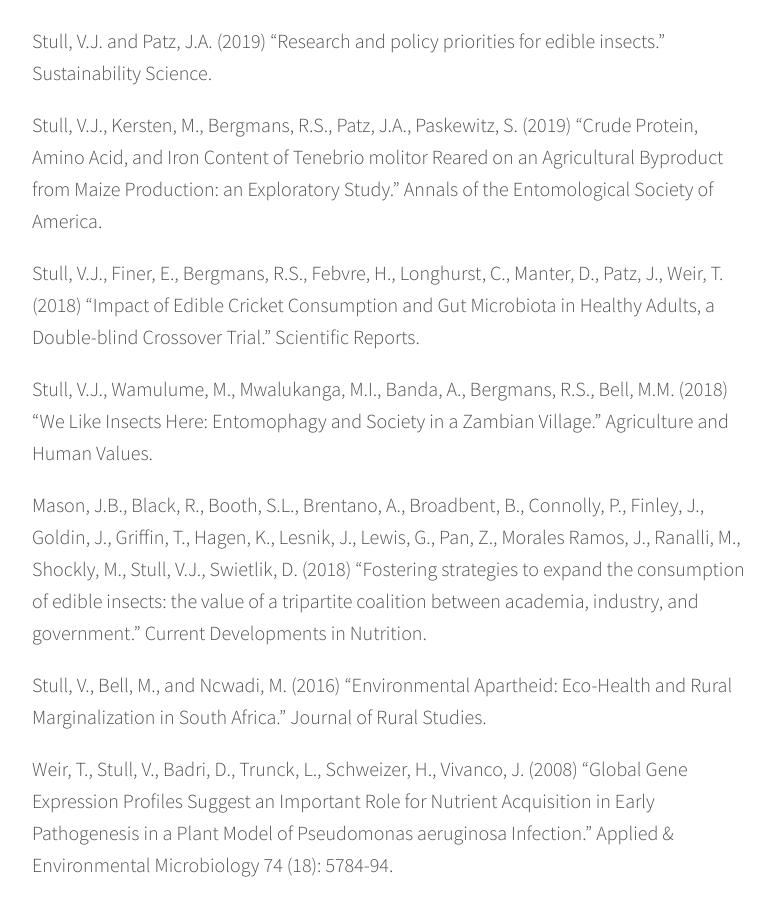
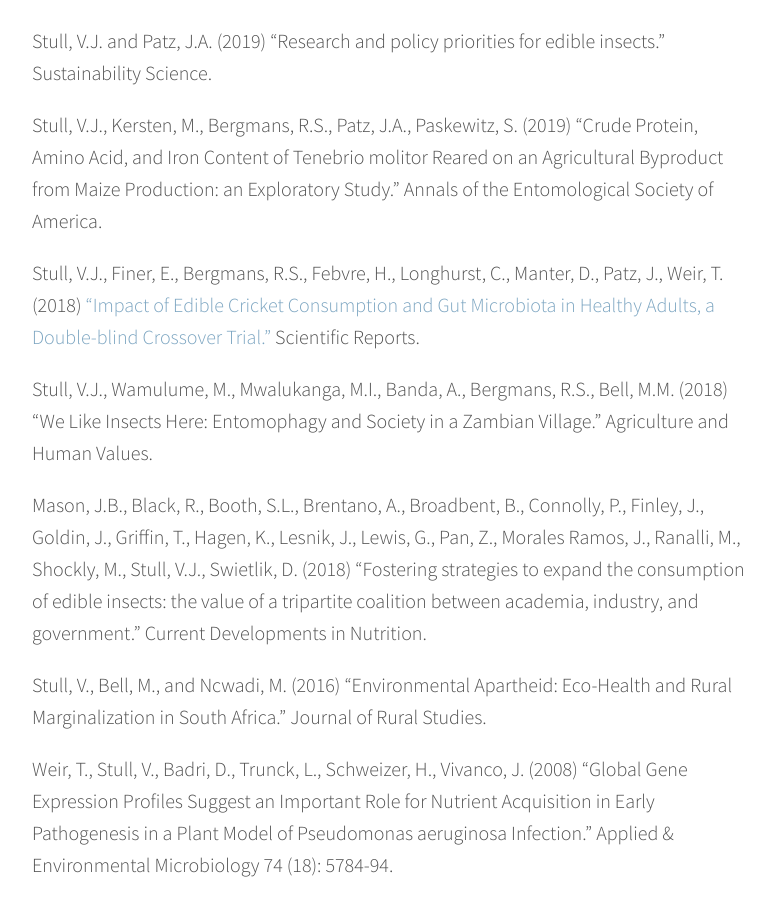
Before and after one commit to valeriestull/valeriestull.github.io, a Jekyll site: the page built from publications.md, in a window 1280 px wide and 900 px high, scrolled down 1315 px. Shown: the whole window, without its empty margins (248-1022 px from the left). Built offline with Jekyll 4.4.1, drawn with Linux system fonts in a browser that asks for light colours; nearby versions of some CDN libraries; some web fonts are replaced; part of the change alters nothing that is shown.

```diff
--- a/publications.md
+++ b/publications.md
@@ -10,7 +10,7 @@ page](https://scholar.google.com/citations?user=Kwg1_M0AAAAJ&hl=en), or check ou
 
 PEER-REVIEWED PUBLICATIONS
 
-1.	Ventura, M., Stull, V.J., Paskewitz, S. (in press) “Maintaining laboratory populations of Gryllus bimaculatus, a versatile orthopteran model for insect agriculture and invertebrate physiology.” JOVE.
+Ventura, M., Stull, V.J., Paskewitz, S. (in press) “Maintaining laboratory populations of Gryllus bimaculatus, a versatile orthopteran model for insect agriculture and invertebrate physiology.” JOVE.
 
 Limaye, V.S., Grabow, M.L., Stull, V.J. (2022). “Improving literacy in climate and health.” The Journal of Climate Change and Health.
 
@@ -30,7 +30,7 @@ Stull, V.J. and Patz, J.A. (2019) “Research and policy priorities for edible i
 
 Stull, V.J., Kersten, M., Bergmans, R.S., Patz, J.A., Paskewitz, S. (2019) “Crude Protein, Amino Acid, and Iron Content of Tenebrio molitor Reared on an Agricultural Byproduct from Maize Production: an Exploratory Study.” Annals of the Entomological Society of America.
 
-Stull, V.J., Finer, E., Bergmans, R.S., Febvre, H., Longhurst, C., Manter, D., Patz, J., Weir, T.  (2018) “Impact of Edible Cricket Consumption and Gut Microbiota in Healthy Adults, a Double-blind Crossover Trial.”  Scientific Reports.
+Stull, V.J., Finer, E., Bergmans, R.S., Febvre, H., Longhurst, C., Manter, D., Patz, J., Weir, T.  (2018) [“Impact of Edible Cricket Consumption and Gut Microbiota in Healthy Adults, a Double-blind Crossover Trial.”](https://www.nature.com/articles/s41598-018-29032-2) Scientific Reports.
 
 Stull, V.J., Wamulume, M., Mwalukanga, M.I., Banda, A., Bergmans, R.S., Bell, M.M. (2018) “We Like Insects Here: Entomophagy and Society in a Zambian Village.” Agriculture and Human Values.
 
```
